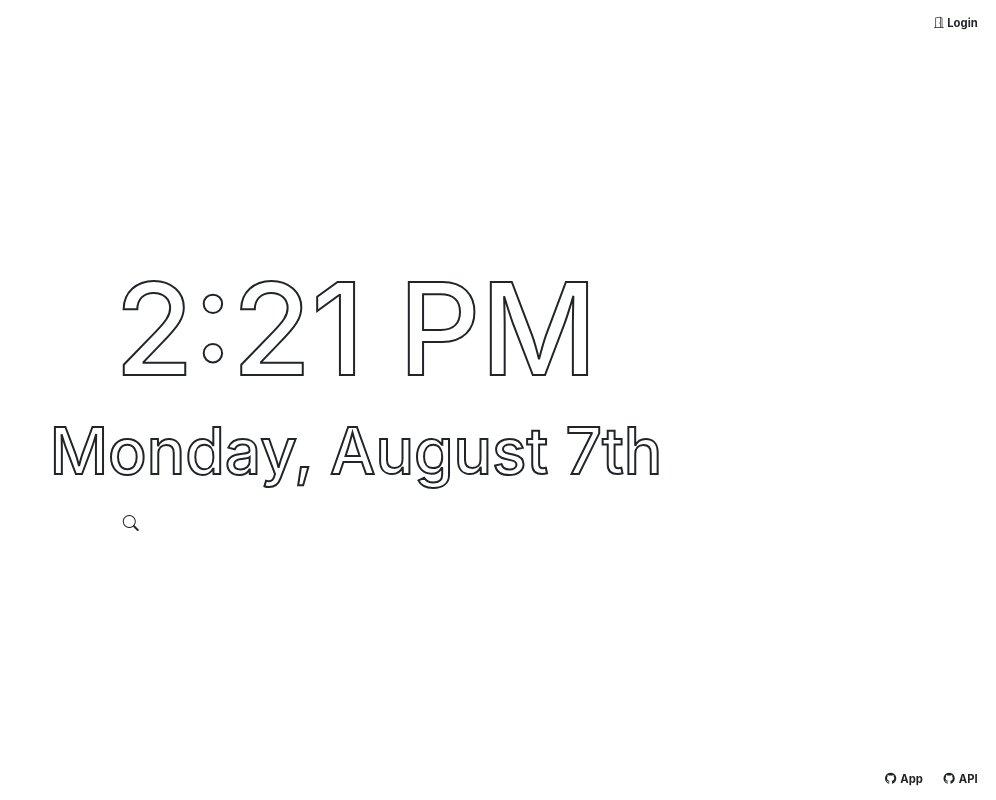
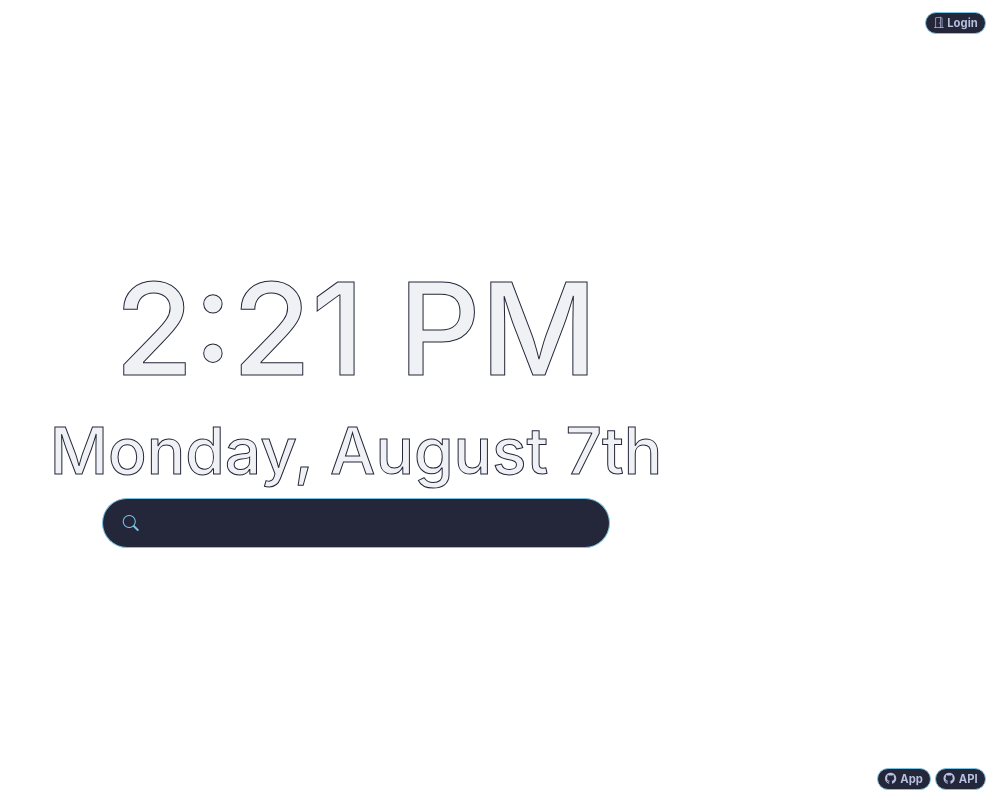
Before and after one commit to rich-fs/myhomepage.app, a Vue app: page / in a window 1280 px wide. Shown: the whole page, without its empty margins (284-1280 px from the left). Built offline with nearby package versions, Linux system fonts and the light colour scheme; no server answers.

Commit message:
Add Bootstrap via NPM, reskin to macchiato

```diff
--- a/index.html
+++ b/index.html
@@ -5,7 +5,7 @@
     <link rel="icon" href="/favicon.ico">
     <meta name="viewport" content="width=device-width, initial-scale=1">
     <title>MyHomepage.app</title>
-    <link href="https://cdn.jsdelivr.net/npm/bootstrap@5.3.1/dist/css/bootstrap.min.css" rel="stylesheet" integrity="sha384-4bw+/aepP/YC94hEpVNVgiZdgIC5+VKNBQNGCHeKRQN+PtmoHDEXuppvnDJzQIu9" crossorigin="anonymous">
+    <!-- <link href="https://cdn.jsdelivr.net/npm/bootstrap@5.3.1/dist/css/bootstrap.min.css" rel="stylesheet" integrity="sha384-4bw+/aepP/YC94hEpVNVgiZdgIC5+VKNBQNGCHeKRQN+PtmoHDEXuppvnDJzQIu9" crossorigin="anonymous"> -->
   </head>
 
   <body>
@@ -14,7 +14,7 @@
 
   <footer>
     <script type="module" src="/src/main.js"></script>
-    <script src="https://cdn.jsdelivr.net/npm/@popperjs/core@2.11.8/dist/umd/popper.min.js" integrity="sha384-I7E8VVD/ismYTF4hNIPjVp/Zjvgyol6VFvRkX/vR+Vc4jQkC+hVqc2pM8ODewa9r" crossorigin="anonymous"></script>
-    <script src="https://cdn.jsdelivr.net/npm/bootstrap@5.3.1/dist/js/bootstrap.min.js" integrity="sha384-Rx+T1VzGupg4BHQYs2gCW9It+akI2MM/mndMCy36UVfodzcJcF0GGLxZIzObiEfa" crossorigin="anonymous"></script>
+    <!-- <script src="https://cdn.jsdelivr.net/npm/@popperjs/core@2.11.8/dist/umd/popper.min.js" integrity="sha384-I7E8VVD/ismYTF4hNIPjVp/Zjvgyol6VFvRkX/vR+Vc4jQkC+hVqc2pM8ODewa9r" crossorigin="anonymous"></script>
+    <script src="https://cdn.jsdelivr.net/npm/bootstrap@5.3.1/dist/js/bootstrap.min.js" integrity="sha384-Rx+T1VzGupg4BHQYs2gCW9It+akI2MM/mndMCy36UVfodzcJcF0GGLxZIzObiEfa" crossorigin="anonymous"></script> -->
   </footer>
 </html>
--- /dev/null
+++ b/src/assets/custom.scss
@@ -0,0 +1,5 @@
+$dark: #24273A;
+$primary: #7DC4E4;
+$secondary: #B8C0E0;
+
+@import "../../node_modules/bootstrap/scss/bootstrap.scss";
--- a/src/assets/helpers.css
+++ b/src/assets/helpers.css
@@ -1,9 +1,5 @@
 .bordered-text {
-  -webkit-text-stroke: 2px #212529;
-}
-
-.bg-white-transparent {
-  background-color: rgba(255, 255, 255, 0.5);
+  -webkit-text-stroke: 1px #24273A;
 }
 
 .rounded-pill-right {
--- a/src/assets/main.css
+++ b/src/assets/main.css
@@ -1,4 +1,6 @@
+@import './custom.scss';
 @import './helpers.css';
+
 
 body {
   line-height: 1.6;
@@ -30,8 +32,7 @@ html, body {
   align-items: center;
 }
 
-.form-control:focus,
-input:focus {
+.form-control:focus, input:focus {
   outline-width: 0;
   /* caret-color: #fff; */
   box-shadow: none;
--- a/src/components/DateTime.vue
+++ b/src/components/DateTime.vue
@@ -75,10 +75,10 @@ export default {
 <style>
   #current-time {
     font-size: 16vh;
-    color: #fff;
+    color: #eff1f5;
   }
   #current-date {
     font-size: 8vh;
-    color: #fff;
+    color: #eff1f5;
   }
 </style>
--- a/src/components/Login.vue
+++ b/src/components/Login.vue
@@ -2,7 +2,7 @@
   <div class="login-links">
     <span
       v-if="!loggedInStatus"
-      class="badge rounded-4 border border-white bg-white-transparent text-dark"
+      class="badge rounded-4 border border-primary bg-dark text-secondary"
       role="button"
       @click="toggleModal"
     >
@@ -11,7 +11,7 @@
     </span>
     <span
       v-else
-      class="badge rounded-4 border border-white bg-white-transparent text-dark"
+      class="badge rounded-4 border border-primary bg-dark text-secondary"
       role="button"
       @click="logout"
     >
@@ -22,13 +22,13 @@
     <nav class="d-none">
       <RouterLink
         to="/"
-        :class="'text-white'"
+        :class="'text-secondary'"
       >
         Home
       </RouterLink>&nbsp;
       <RouterLink
         to="/about"
-        :class="'text-white'"
+        :class="'text-secondary'"
       >
         About
       </RouterLink>
@@ -36,7 +36,7 @@
 
     <div
       v-if="showModal"
-      class="login-modal rounded-4 border border-white bg-white-transparent"
+      class="login-modal rounded-4 border border-primary bg-dark text-secondary"
     >
       <div class="modal-content">
         <form @submit.prevent="login">
@@ -72,7 +72,7 @@
           </div>
           <button
             type="submit"
-            class="btn btn-secondary btn-sm"
+            class="btn btn-primary btn-sm"
           >
             Submit
           </button>
--- a/src/components/QuickLinks.vue
+++ b/src/components/QuickLinks.vue
@@ -1,35 +1,35 @@
 <template>
   <div class="quick-links">
-    <span class="badge rounded-4 border border-white text-dark bg-white-transparent me-1">
+    <span class="badge rounded-4 border border-primary text-secondary bg-dark me-1">
       <i class="bi bi-github me-1" />
       <a
         href="https://github.com/rich-fs/myhomepage.app"
         title="MyHomepage App"
         target="_blank"
-        class="text-dark text-decoration-none"
+        class="text-secondary text-decoration-none"
       >App</a>
     </span>
 
-    <span class="badge rounded-4 border border-white text-dark bg-white-transparent">
+    <span class="badge rounded-4 border border-primary text-secondary bg-dark">
       <i class="bi bi-github me-1" />
       <a
         href="https://github.com/rich-fs/myhomepage.api"
         title="MyHomepage App"
         target="_blank"
-        class="text-dark text-decoration-none"
+        class="text-secondary text-decoration-none"
       >API</a>
     </span>
 
     <nav class="d-none">
       <RouterLink
         to="/"
-        :class="'text-dark'"
+        :class="'text-secondary'"
       >
         Home
       </RouterLink>&nbsp;
       <RouterLink
         to="/about"
-        :class="'text-dark'"
+        :class="'text-secondary'"
       >
         About
       </RouterLink>
--- a/src/components/Search.vue
+++ b/src/components/Search.vue
@@ -3,10 +3,10 @@
     <div class="input-group justify-content-center">
       <span
         class="input-group-text
-          bg-white-transparent
+          bg-dark
           rounded-pill rounded-pill-left
-          text-dark
-          border border-white border-1 border-end-0"
+          text-primary
+          border border-primary border-1 border-end-0"
       >
         <i class="bi bi-search ms-2" />
       </span>
@@ -14,11 +14,11 @@
         v-model="term"
         type="text"
         name="search"
-        class="bg-white-transparent
+        class="bg-dark
           rounded-pill rounded-pill-right
           py-2 pe-3
-          border border-white border-1 border-start-0
-          text-dark w-75 fs-5"
+          border border-primary border-1 border-start-0
+          text-secondary w-75 fs-5"
         @keyup.enter="search"
       >
     </div>
--- a/src/components/TodoList.vue
+++ b/src/components/TodoList.vue
@@ -1,7 +1,7 @@
 <template>
   <div class="todo-list">
     <span
-      class="badge rounded-4 border border-white text-dark bg-white-transparent me-1"
+      class="badge rounded-4 border border-primary text-secondary bg-dark me-1"
       role="button"
       @click="toggleModal"
     >
@@ -11,7 +11,7 @@
 
     <div
       v-if="showModal"
-      class="todo-modal rounded-4 border border-white bg-white-transparent"
+      class="todo-modal rounded-4 border border-primary bg-dark"
     >
       <ul class="list-group mb-2">
         <li
--- a/src/main.js
+++ b/src/main.js
@@ -1,4 +1,5 @@
 import './assets/main.css';
+// import * as bootstrap from 'bootstrap';
 import 'bootstrap-icons/font/bootstrap-icons.css';
 
 import { createApp } from 'vue';
```
Also changed, not shown: package.json (+7 -4 lines), 1 other file (tests, documents, lock files or other folders).
